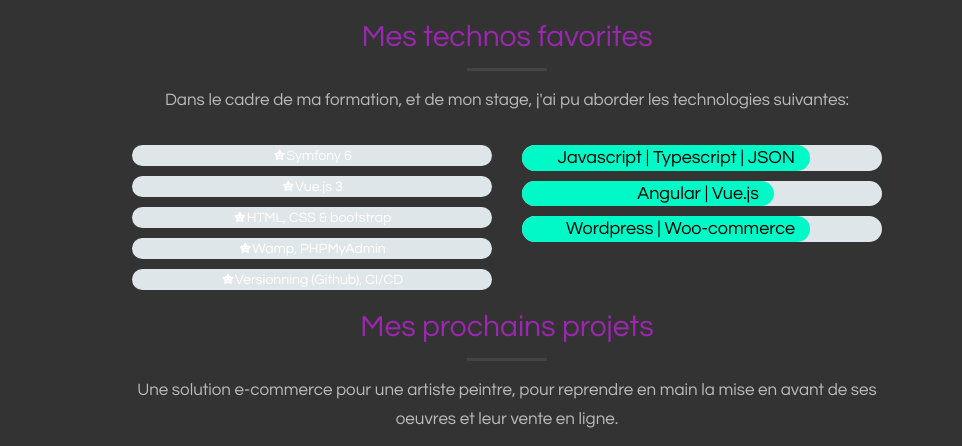
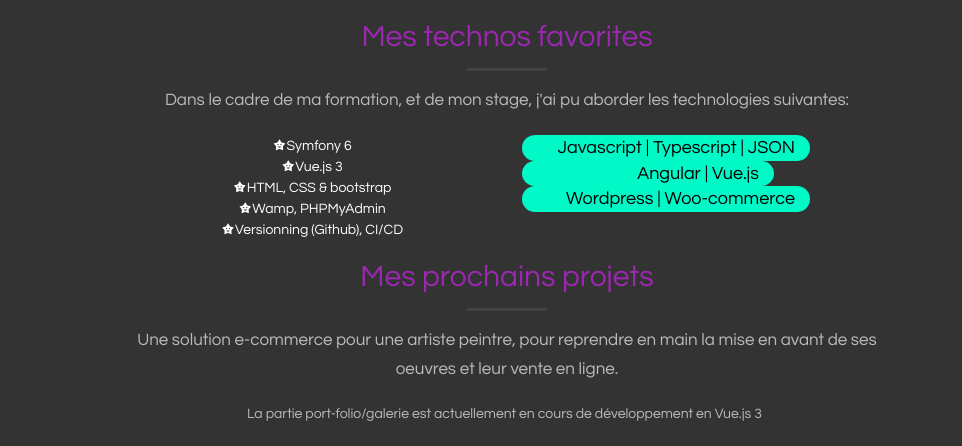
Before and after one commit to Chachared/Chachared.github.io, a plain HTML site: page index.html in a window 1280 px wide. Shown: the part 880-1326 px from the top of the page, without its empty margins (133-1095 px from the left). Drawn offline with Linux system fonts and the light colour scheme; files whose address does not match are found by name.

Commit message:
Update index.html

```diff
--- a/index.html
+++ b/index.html
@@ -97,31 +97,32 @@
           <!-- barres de progression technos apprises -->
           <div class="row align-items-center">
             <div class="col-lg-6">
-              <div class="progressbar-wrapper">
+              <div>
                 <span class="mdi mdi-star-face">Symfony 6</span>
               </div>
-              <div class="progressbar-wrapper">
+
+              <div>
                 <span class="mdi mdi-star-face">Vue.js 3</span>
               </div>
-              <div class="progressbar-wrapper">
+              <div>
                 <span class="mdi mdi-star-face">HTML, CSS & bootstrap</span>
               </div>
-              <div class="progressbar-wrapper">
+              <div>
                 <span class="mdi mdi-star-face">Wamp, PHPMyAdmin</span>
               </div>
-              <div class="progressbar-wrapper">
+              <div>
                 <span class="mdi mdi-star-face">Versionning (Github), CI/CD</span>
               </div>
             </div>
 
             <div class="col-lg-6">
-                <div class="progressbar-wrapper">
+                <div>
                   <div title="downloading" class="progressbar javascript">Javascript | Typescript | JSON</div>
                 </div>
-                <div class="progressbar-wrapper">
+                <div>
                   <div title="downloading" class="progressbar angular">Angular | Vue.js</div>
                 </div>
-                <div class="progressbar-wrapper">
+                <div>
                   <div title="downloading" class="progressbar wordpress">Wordpress | Woo-commerce</div>
                 </div>
             </div>
```
